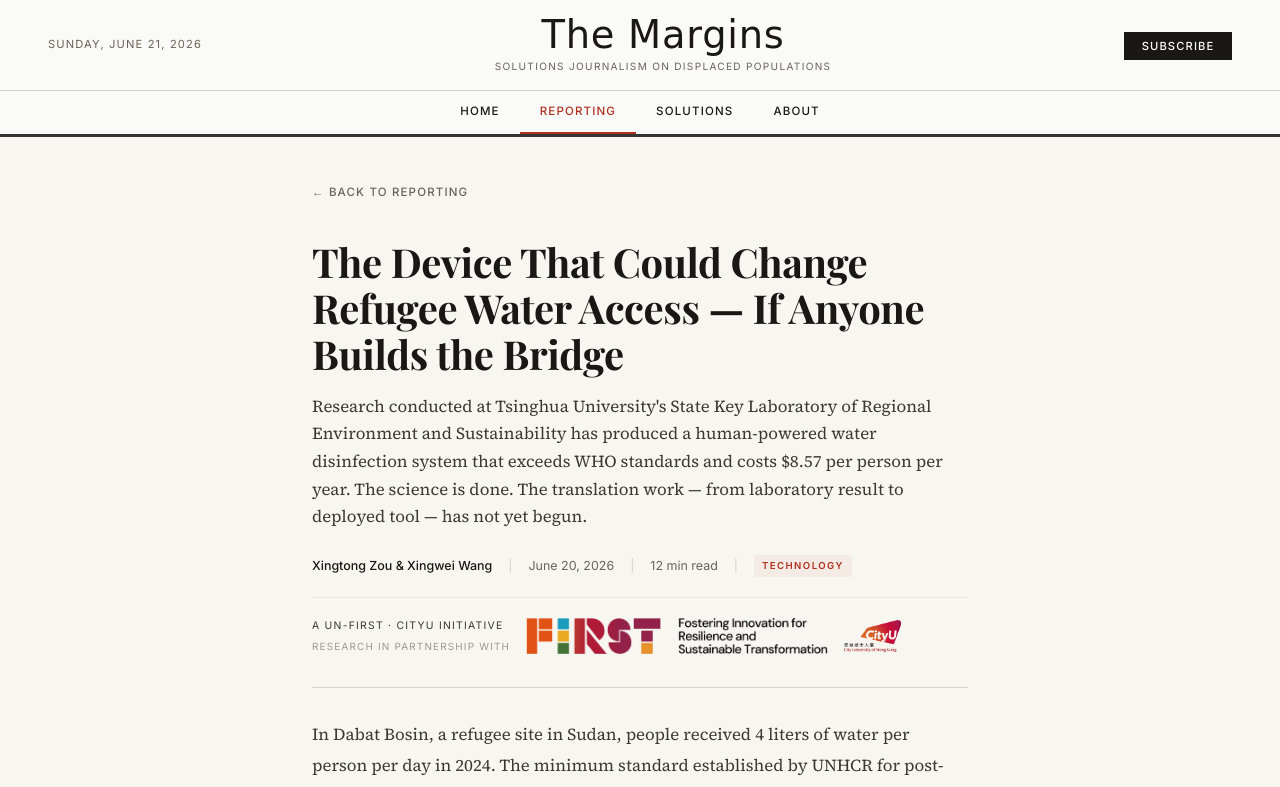
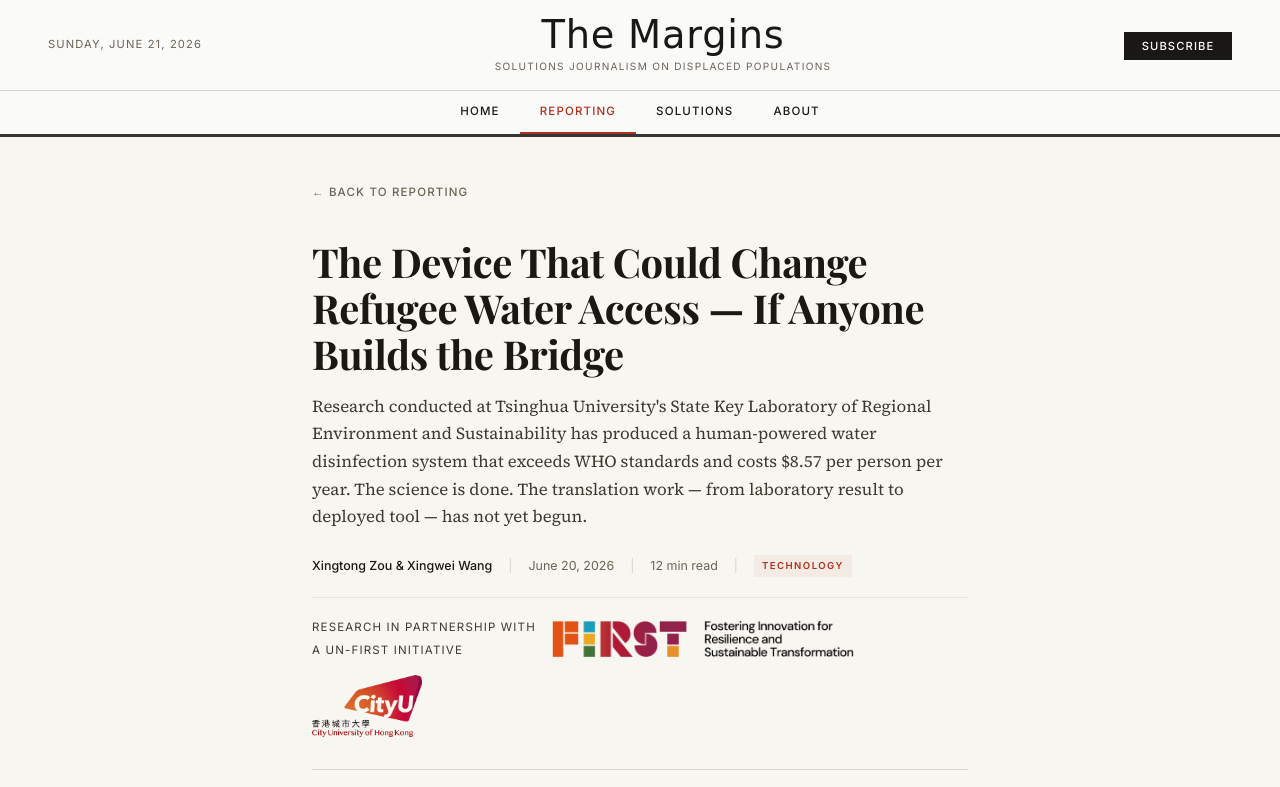
Before and after one commit to jzthenutellathieve/MarginsWebsite, a plain HTML site: page index.html in a window 1280 px wide. Both pictures are taken after a click on the button "JOURNALISM PIECE →". Shown: the top 787 px of the page. Drawn offline with nearby package versions, Linux system fonts and the light colour scheme; a web font is replaced by a local one.

Commit message:
Update index.html

```diff
--- a/index.html
+++ b/index.html
@@ -269,7 +269,7 @@ body {
   mix-blend-mode: multiply;
 }
 .hero-partner-logo.logo-first img { height: 36px; }
-.hero-partner-logo.logo-cityu img { height: 58px; }
+.hero-partner-logo.logo-cityu img { height: 68px; }
 .article-partner-strip {
   display: flex;
   align-items: center;
@@ -299,7 +299,7 @@ body {
   mix-blend-mode: multiply;
 }
 .article-partner-logo.logo-first img { height: 36px; }
-.article-partner-logo.logo-cityu img { height: 32px; }
+.article-partner-logo.logo-cityu img { height: 62px; }
 /* ── PILLARS ── */
 .pillars { display: grid; grid-template-columns: 1fr 1fr; gap: 2px; margin-bottom: 3rem; }
 .pillar-card { background: #FAFAF8; border: 1px solid var(--rule); padding: 2rem; cursor: pointer; transition: border-color 0.2s, box-shadow 0.2s; text-decoration: none; color: inherit; display: block; position: relative; overflow: hidden; }
@@ -986,7 +986,7 @@ footer { background: var(--ink); color: var(--paper); padding: 2.5rem 3rem; marg
           <img src="/images/CityU_logo.svg.jpg" alt="City University of Hong Kong">
         </div>
       </div>
-      <span class="partner-label" style="font-size:0.62rem;color:rgba(255,255,255,0.75);letter-spacing:0.12em;">A UN-FIRST · CityU Initiative</span>
+      <span class="partner-label" style="font-size:0.68rem;color:rgba(255,255,255,0.92);letter-spacing:0.12em;">A UN-FIRST Initiative</span>
     </div>
   </div>
 
@@ -1378,7 +1378,7 @@ footer { background: var(--ink); color: var(--paper); padding: 2.5rem 3rem; marg
             <div style="display:flex;align-items:center;gap:1rem;margin-top:1.25rem;padding-top:1.25rem;border-top:1px solid rgba(255,255,255,0.1);">
               <span style="font-size:0.55rem;font-family:'Inter',sans-serif;letter-spacing:0.12em;text-transform:uppercase;color:rgba(242,238,230,0.4);white-space:nowrap;">Research in partnership with</span>
               <div class="article-partner-logo logo-first" style="background:transparent;"><img src="/images/first_logo2.jpg" alt="UN-FIRST" style="mix-blend-mode:multiply;height:34px;width:auto;"></div>
-              <div class="article-partner-logo logo-cityu" style="background:transparent;"><img src="/images/CityU_logo.svg.jpg" alt="City University of Hong Kong" style="mix-blend-mode:multiply;height:28px;width:auto;"></div>
+              <div class="article-partner-logo logo-cityu" style="background:transparent;"><img src="/images/CityU_logo.svg.jpg" alt="City University of Hong Kong" style="mix-blend-mode:multiply;height:58px;width:auto;"></div>
             </div>
           </div>
         </div>
@@ -1764,8 +1764,8 @@ function showArticle(id, pushState = true) {
         ${a.id === 'tehg-uv-water-access' ? `
         <div class="article-partner-strip">
           <div style="display:flex;flex-direction:column;gap:0.3rem;">
-            <span class="article-partner-strip-label" style="color:var(--ink-mid);font-size:0.65rem;">A UN-FIRST · CityU Initiative</span>
-            <span class="article-partner-strip-label">Research in partnership with</span>
+            <span class="article-partner-strip-label" style="font-size:0.72rem;color:var(--ink-mid);letter-spacing:0.1em;">Research in partnership with</span>
+            <span class="article-partner-strip-label" style="font-size:0.72rem;color:var(--ink-mid);letter-spacing:0.1em;">A UN-FIRST Initiative</span>
           </div>
           <div class="article-partner-logo logo-first"><img src="/images/first_logo2.jpg" alt="UN-FIRST"></div>
           <div class="article-partner-logo logo-cityu"><img src="/images/CityU_logo.svg.jpg" alt="City University of Hong Kong"></div>
```
